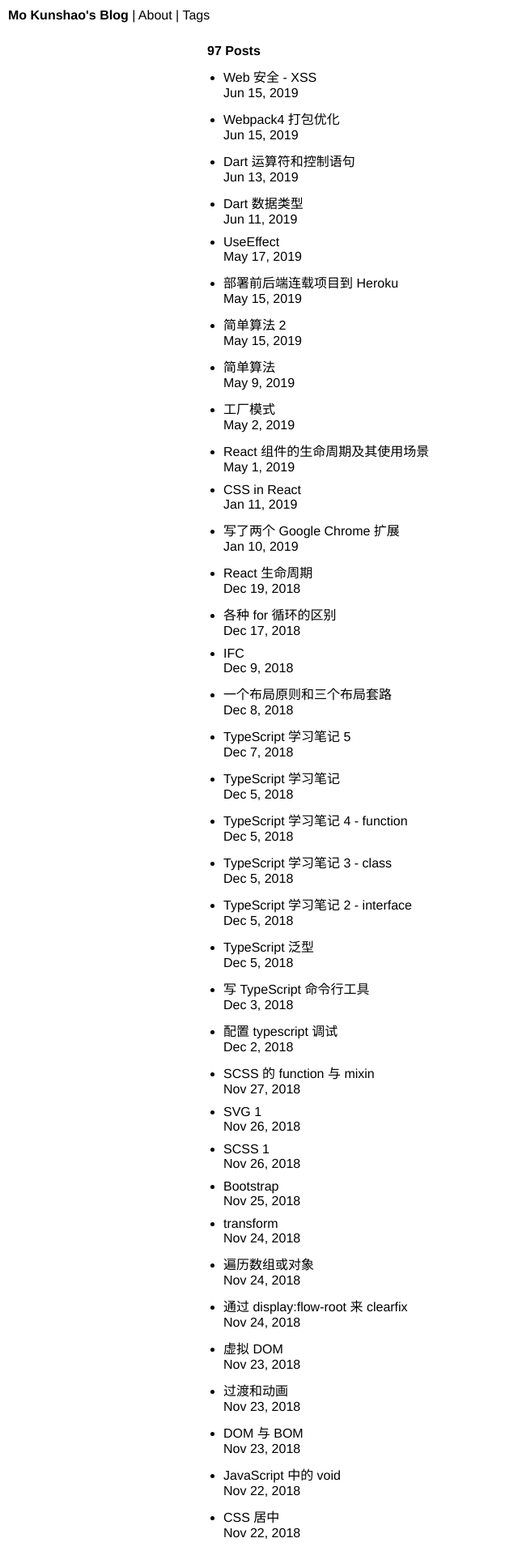
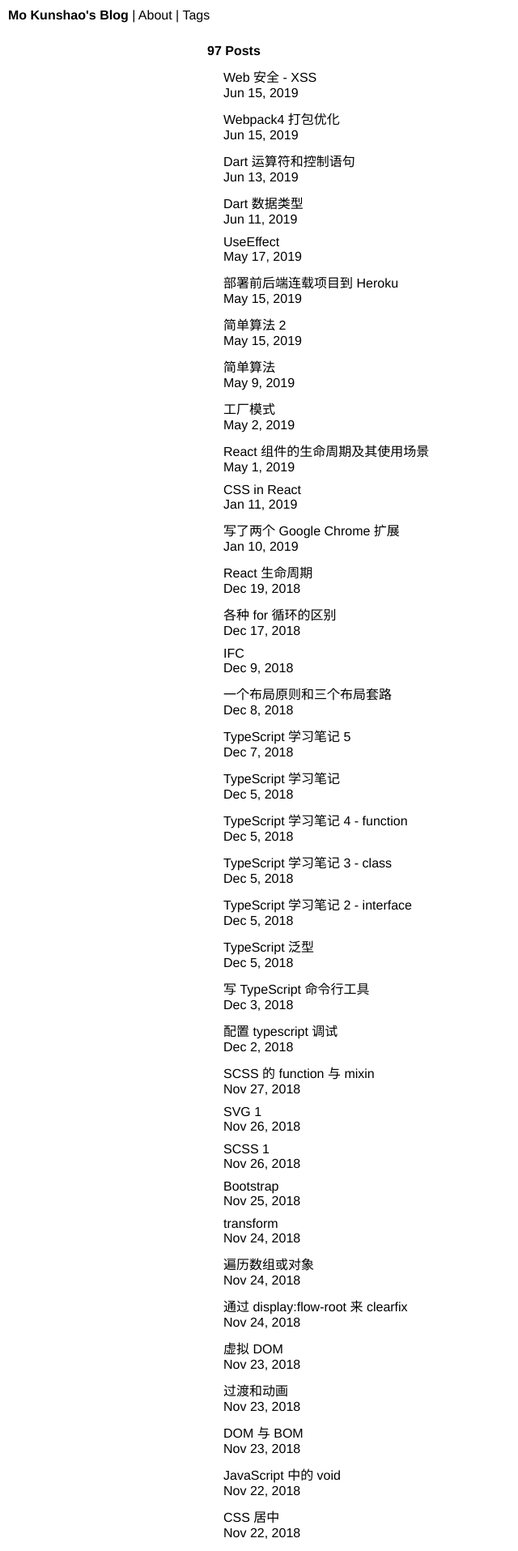
Before and after one commit to mokunshao/mokunshao.github.io, a Jekyll site: the page built from index.md, in a window 1280 px wide. Shown: the top 1915 px of the page at 81% size, without its empty margins (0-640 px from the left). Built offline with Jekyll 4.4.1, drawn with Linux system fonts in a browser that asks for light colours.

Commit message:
Update base.scss

```diff
--- a/_sass/base.scss
+++ b/_sass/base.scss
@@ -21,6 +21,7 @@ ul {
 
 li {
   margin-bottom: 10px;
+  list-style: none;
 }
 
 article {
```
